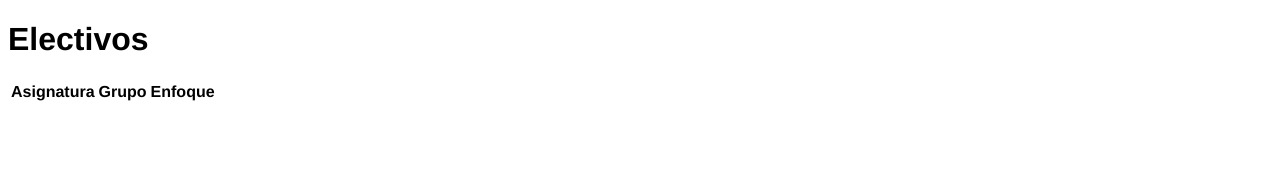
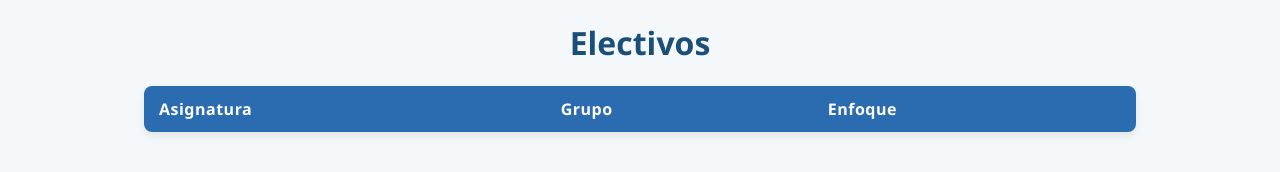
Before and after one commit to RomoSofia/Troncal-clase-6, a plain HTML site: page index.html in a window 1280 px wide. Drawn offline with Linux system fonts and the light colour scheme; no server answers.

Commit message:
Update index.html

```diff
--- a/index.html
+++ b/index.html
@@ -4,11 +4,61 @@
         <meta charset="utf-8" />
         <meta name="viewport" content="width=device-width, initial-scale=1" />
         <title>Un fetch</title>
-        <style>
-            body {
-                font-family: Helvetica, Arial, sans-serif;
-            }
-        </style>
+ <style>
+    body {
+        font-family: "Segoe UI", Tahoma, Arial, sans-serif;
+        background-color: #f4f8fb;
+        margin: 20px;
+        color: #1f2d3d;
+    }
+
+    h1 {
+        text-align: center;
+        color: #1a4f7a;
+    }
+
+    table {
+        width: 80%;
+        margin: 20px auto;
+        border-collapse: collapse;
+        background-color: #ffffff;
+        box-shadow: 0 4px 10px rgba(0, 0, 0, 0.08);
+        border-radius: 8px;
+        overflow: hidden;
+    }
+
+    thead {
+        background-color: #2b6cb0;
+        color: white;
+    }
+
+    th, td {
+        padding: 12px 15px;
+        text-align: left;
+    }
+
+    th {
+        font-weight: 600;
+        letter-spacing: 0.5px;
+    }
+
+    tbody tr {
+        border-bottom: 2px solid #e2e8f0;
+        transition: background-color 0.2s ease;
+    }
+
+    tbody tr:hover {
+        background-color: #ebf4ff;
+    }
+
+    tbody tr:nth-child(even) {
+        background-color: #f7fbff;
+    }
+
+    td {
+        color: #2d3748;
+    }
+</style>
     </head>
     <body>
         <h1>Electivos</h1>
```
